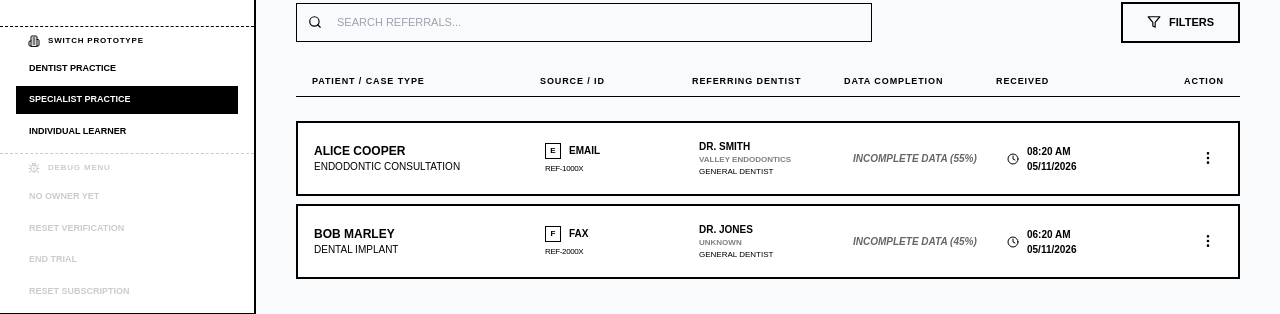
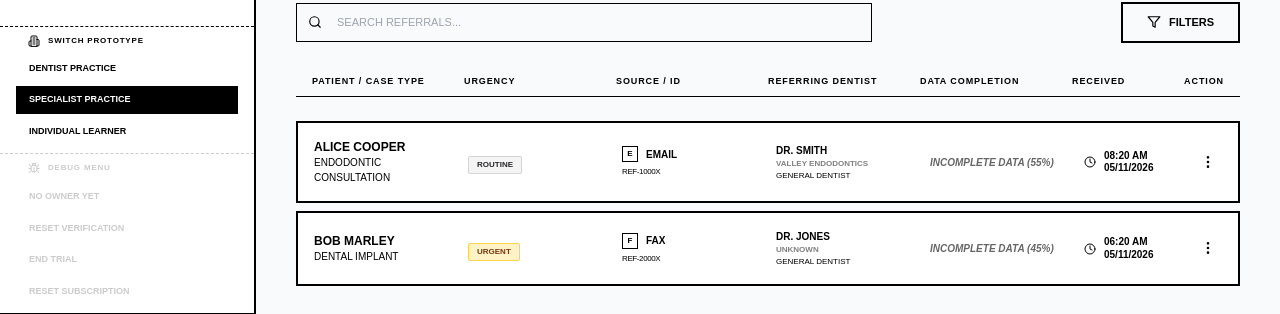
Before and after one commit to anton-g-kulikov/drtalk, a Next.js app: page /referrals in a window 1280 px wide. Shown: the part 388-702 px from the top of the page. Built offline with nearby package versions, Linux system fonts and the light colour scheme; no server answers; the database is empty.

Commit message:
feat: add urgency levels and visual indicators to referral records and dashboard views

```diff
--- a/src/app/dashboard/referral/[id]/ReferralDetailClient.tsx
+++ b/src/app/dashboard/referral/[id]/ReferralDetailClient.tsx
@@ -19,15 +19,16 @@ export default function ReferralDetailClient() {
 
   // Mock data for the specific referral
   const mockReferrals = [
-    { id: '1', patientName: 'Alice Cooper', type: 'Endodontic Consultation', source: 'Email', completion: 55, receivedAt: '08:20 AM\n05/11/2026', dentist: 'Dr. Smith', practice: 'Valley Endodontics' },
-    { id: '2', patientName: 'Bob Marley', type: 'Dental Implant', source: 'Fax', completion: 45, receivedAt: '06:20 AM\n05/11/2026', dentist: 'Dr. Jones', practice: 'unknown' },
-    { id: '3', patientName: 'Charlie Brown', type: 'Emergency Extraction', source: 'App', completion: 100, receivedAt: '10:20 AM\n05/10/2026', dentist: 'Dr. Miller', practice: 'Miller & Associates' },
-    { id: '4', patientName: 'David Bowie', type: 'Invisalign Eval', source: 'Web', completion: 88, receivedAt: '10:20 AM\n05/09/2026', dentist: 'Dr. White', practice: 'White Dental Group' },
-    { id: '5', patientName: 'Eve Online', type: 'Periodontal Surgery', source: 'Email', completion: 30, receivedAt: '09:20 AM\n05/11/2026', dentist: 'Dr. Black', practice: 'Black Family Dental' },
+    { id: '1', patientName: 'Alice Cooper', type: 'Endodontic Consultation', source: 'Email', completion: 55, receivedAt: '08:20 AM\n05/11/2026', dentist: 'Dr. Smith', practice: 'Valley Endodontics', urgency: 'Routine' as const },
+    { id: '2', patientName: 'Bob Marley', type: 'Dental Implant', source: 'Fax', completion: 45, receivedAt: '06:20 AM\n05/11/2026', dentist: 'Dr. Jones', practice: 'unknown', urgency: 'Urgent' as const },
+    { id: '3', patientName: 'Charlie Brown', type: 'Emergency Extraction', source: 'App', completion: 100, receivedAt: '10:20 AM\n05/10/2026', dentist: 'Dr. Miller', practice: 'Miller & Associates', urgency: 'Emergency' as const },
+    { id: '4', patientName: 'David Bowie', type: 'Invisalign Eval', source: 'Web', completion: 88, receivedAt: '10:20 AM\n05/09/2026', dentist: 'Dr. White', practice: 'White Dental Group', urgency: 'Routine' as const },
+    { id: '5', patientName: 'Eve Online', type: 'Periodontal Surgery', source: 'Email', completion: 30, receivedAt: '09:20 AM\n05/11/2026', dentist: 'Dr. Black', practice: 'Black Family Dental', urgency: 'Routine' as const },
   ];
 
   const resolvedId = Array.isArray(params.id) ? params.id[0] : params.id;
   const referral = mockReferrals.find(r => r.id === resolvedId) || mockReferrals[0];
+  const [urgency, setUrgency] = useState<'Routine' | 'Urgent' | 'Emergency'>(referral.urgency || 'Routine');
   const [practiceName, setPracticeName] = useState(referral.practice);
 
   const getStatusColor = (status: ReferralStatus) => {
@@ -60,6 +61,16 @@ export default function ReferralDetailClient() {
                 <span className={`px-2 py-0.5 border text-[9px] font-black uppercase rounded-sm ${getStatusColor(currentStatus)}`}>
                   {currentStatus === 'Received' ? 'Received (Review)' : currentStatus === 'Working on' ? 'Working on (In progress)' : currentStatus}
                 </span>
+                {urgency === 'Urgent' && (
+                  <span className="bg-amber-50 text-amber-800 border-amber-200 px-2 py-0.5 border text-[9px] font-black uppercase rounded-sm animate-pulse">
+                    Urgent
+                  </span>
+                )}
+                {urgency === 'Emergency' && (
+                  <span className="bg-red-50 text-red-800 border-red-200 px-2 py-0.5 border text-[9px] font-black uppercase rounded-sm animate-pulse">
+                    Emergency
+                  </span>
+                )}
               </div>
             </div>
           </div>
@@ -123,6 +134,16 @@ export default function ReferralDetailClient() {
                     <DataField label="Full Name" value={referral.patientName} edit={isEditorMode} />
                     <DataField label="Date of Birth" value="MAY 14, 1985" />
                     <DataField label="Contact Phone" value="(555) 012-3456" />
+                    <div className="space-y-1.5 pt-2">
+                      <label className="text-[8px] font-black uppercase tracking-wider text-muted-foreground block">Urgency</label>
+                      <span className={`inline-block text-[9px] font-black uppercase px-2 py-0.5 rounded-sm border ${
+                        urgency === 'Emergency' ? 'bg-red-100 text-red-900 border-red-300' :
+                        urgency === 'Urgent' ? 'bg-amber-100 text-amber-900 border-amber-300' :
+                        'bg-zinc-100 text-zinc-800 border-zinc-300'
+                      }`}>
+                        {urgency}
+                      </span>
+                    </div>
                   </div>
                 </section>
                 <section className="space-y-6">
--- a/src/app/dentist/dashboard/page.tsx
+++ b/src/app/dentist/dashboard/page.tsx
@@ -40,6 +40,7 @@ interface SentReferral {
   status: SentReferralStatus;
   lastUpdate: string;
   nextStep: string;
+  urgency?: 'Routine' | 'Urgent' | 'Emergency';
 }
 
 const sentReferrals: SentReferral[] = [
@@ -51,6 +52,7 @@ const sentReferrals: SentReferral[] = [
     status: 'Accepted',
     lastUpdate: '10:05 AM\n05/11/2026',
     nextStep: 'Specialist scheduling patient',
+    urgency: 'Routine',
   },
   {
     id: 'D-1002',
@@ -60,6 +62,7 @@ const sentReferrals: SentReferral[] = [
     status: 'Sent',
     lastUpdate: '08:20 AM\n05/11/2026',
     nextStep: 'Waiting for specialist review',
+    urgency: 'Urgent',
   },
   {
     id: 'D-1003',
@@ -69,6 +72,7 @@ const sentReferrals: SentReferral[] = [
     status: 'Scheduled',
     lastUpdate: '10:20 AM\n05/10/2026',
     nextStep: 'Appointment confirmed for Tuesday',
+    urgency: 'Emergency',
   },
   {
     id: 'D-1004',
@@ -78,6 +82,7 @@ const sentReferrals: SentReferral[] = [
     status: 'Completed',
     lastUpdate: '10:20 AM\n05/08/2026',
     nextStep: 'Case closed. Outcome report received.',
+    urgency: 'Routine',
   },
 ];
 
@@ -571,7 +576,15 @@ export default function DentistDashboardPage() {
                   >
                     <div className="grid grid-cols-1 md:grid-cols-12 gap-4 items-center">
                       <div className="md:col-span-4">
-                        <p className="text-xs font-black uppercase">{referral.patientName}</p>
+                        <div className="flex items-center gap-2">
+                          <p className="text-xs font-black uppercase">{referral.patientName}</p>
+                          {referral.urgency === 'Urgent' && (
+                            <span className="bg-amber-100 text-amber-900 border border-amber-300 text-[8px] font-black uppercase px-1 py-0.5 rounded-sm shrink-0">Urgent</span>
+                          )}
+                          {referral.urgency === 'Emergency' && (
+                            <span className="bg-red-100 text-red-900 border border-red-300 text-[8px] font-black uppercase px-1 py-0.5 rounded-sm shrink-0">Emergency</span>
+                          )}
+                        </div>
                         <p className="text-[9px] uppercase font-bold text-muted-foreground">{referral.type}</p>
                       </div>
                       <div className="md:col-span-4">
--- a/src/app/referrals/[id]/ReferralDetailClient.tsx
+++ b/src/app/referrals/[id]/ReferralDetailClient.tsx
@@ -21,15 +21,16 @@ export default function ReferralDetailClient({ id }: { id: string }) {
 
   // Mock data for the specific referral
   const mockReferrals = [
-    { id: '1', patientName: 'Alice Cooper', type: 'Endodontic Consultation', source: 'Email' as const, completion: 55, status: 'Received' as const, receivedAt: '08:20 AM\n05/11/2026', dentist: 'Dr. Smith', practice: 'Valley Endodontics' },
-    { id: '2', patientName: 'Bob Marley', type: 'Dental Implant', source: 'Fax' as const, completion: 45, status: 'Received' as const, receivedAt: '06:20 AM\n05/11/2026', dentist: 'Dr. Jones', practice: 'unknown' },
-    { id: '3', patientName: 'Charlie Brown', type: 'Emergency Extraction', source: 'App' as const, completion: 100, status: 'Working on' as const, receivedAt: '10:20 AM\n05/10/2026', dentist: 'Dr. Miller', practice: 'Miller & Associates' },
-    { id: '4', patientName: 'David Bowie', type: 'Invisalign Eval', source: 'Web' as const, completion: 88, status: 'Processed' as const, receivedAt: '10:20 AM\n05/09/2026', dentist: 'Dr. White', practice: 'White Dental Group' },
-    { id: '5', patientName: 'Eve Online', type: 'Periodontal Surgery', source: 'Email' as const, completion: 30, status: 'Working on' as const, receivedAt: '09:20 AM\n05/11/2026', dentist: 'Dr. Black', practice: 'Black Family Dental' },
+    { id: '1', patientName: 'Alice Cooper', type: 'Endodontic Consultation', source: 'Email' as const, completion: 55, status: 'Received' as const, receivedAt: '08:20 AM\n05/11/2026', dentist: 'Dr. Smith', practice: 'Valley Endodontics', urgency: 'Routine' as const },
+    { id: '2', patientName: 'Bob Marley', type: 'Dental Implant', source: 'Fax' as const, completion: 45, status: 'Received' as const, receivedAt: '06:20 AM\n05/11/2026', dentist: 'Dr. Jones', practice: 'unknown', urgency: 'Urgent' as const },
+    { id: '3', patientName: 'Charlie Brown', type: 'Emergency Extraction', source: 'App' as const, completion: 100, status: 'Working on' as const, receivedAt: '10:20 AM\n05/10/2026', dentist: 'Dr. Miller', practice: 'Miller & Associates', urgency: 'Emergency' as const },
+    { id: '4', patientName: 'David Bowie', type: 'Invisalign Eval', source: 'Web' as const, completion: 88, status: 'Processed' as const, receivedAt: '10:20 AM\n05/09/2026', dentist: 'Dr. White', practice: 'White Dental Group', urgency: 'Routine' as const },
+    { id: '5', patientName: 'Eve Online', type: 'Periodontal Surgery', source: 'Email' as const, completion: 30, status: 'Working on' as const, receivedAt: '09:20 AM\n05/11/2026', dentist: 'Dr. Black', practice: 'Black Family Dental', urgency: 'Routine' as const },
   ];
 
   const referral = mockReferrals.find(r => r.id === id) || mockReferrals[0];
   const [currentStatus, setCurrentStatus] = useState<ReferralStatus>(referral.status);
+  const [urgency, setUrgency] = useState<'Routine' | 'Urgent' | 'Emergency'>(referral.urgency || 'Routine');
   const [practiceName, setPracticeName] = useState(referral.practice);
   const targetPractice = practiceName && practiceName !== 'unknown' ? practiceName : referral.dentist;
 
@@ -93,6 +94,16 @@ export default function ReferralDetailClient({ id }: { id: string }) {
                 <span className={`px-2 py-0.5 border text-[9px] font-black uppercase rounded-sm ${getStatusColor(currentStatus)}`}>
                   {currentStatus === 'Received' ? 'Received (Review)' : currentStatus === 'Working on' ? 'Working on (In progress)' : currentStatus}
                 </span>
+                {urgency === 'Urgent' && (
+                  <span className="bg-amber-50 text-amber-800 border-amber-200 px-2 py-0.5 border text-[9px] font-black uppercase rounded-sm animate-pulse">
+                    Urgent
+                  </span>
+                )}
+                {urgency === 'Emergency' && (
+                  <span className="bg-red-50 text-red-800 border-red-200 px-2 py-0.5 border text-[9px] font-black uppercase rounded-sm animate-pulse">
+                    Emergency
+                  </span>
+                )}
               </div>
               <div className="flex items-center gap-4">
                 <h1 className="text-2xl sm:text-4xl font-black uppercase tracking-tighter">{referral.patientName}</h1>
@@ -215,6 +226,16 @@ export default function ReferralDetailClient({ id }: { id: string }) {
                     <DataField label="Full Name" value={referral.patientName} edit={isEditorMode} />
                     <DataField label="Date of Birth" value="MAY 14, 1985" edit={isEditorMode} />
                     <DataField label="Contact Phone" value="(555) 012-3456" edit={isEditorMode} />
+                    <div className="space-y-1.5 pt-2">
+                      <label className="text-[8px] font-black uppercase tracking-wider text-muted-foreground block">Urgency</label>
+                      <span className={`inline-block text-[9px] font-black uppercase px-2 py-0.5 rounded-sm border ${
+                        urgency === 'Emergency' ? 'bg-red-100 text-red-900 border-red-300' :
+                        urgency === 'Urgent' ? 'bg-amber-100 text-amber-900 border-amber-300' :
+                        'bg-zinc-100 text-zinc-800 border-zinc-300'
+                      }`}>
+                        {urgency}
+                      </span>
+                    </div>
                   </div>
                 </section>
                 <section className="space-y-6">
--- a/src/app/referrals/page.tsx
+++ b/src/app/referrals/page.tsx
@@ -19,14 +19,15 @@ interface Referral {
   dentist: string;
   specialist: string;
   practice?: string;
+  urgency?: 'Routine' | 'Urgent' | 'Emergency';
 }
 
 const mockReferrals: Referral[] = [
-  { id: '1', patientName: 'Alice Cooper', type: 'Endodontic Consultation', source: 'Email', completion: 55, status: 'Received', receivedAt: '08:20 AM\n05/11/2026', dentist: 'Dr. Smith', specialist: 'Valley Endodontics', practice: 'Valley Endodontics' },
-  { id: '2', patientName: 'Bob Marley', type: 'Dental Implant', source: 'Fax', completion: 45, status: 'Received', receivedAt: '06:20 AM\n05/11/2026', dentist: 'Dr. Jones', specialist: 'Downtown Oral Surgery', practice: 'unknown' },
-  { id: '3', patientName: 'Charlie Brown', type: 'Emergency Extraction', source: 'App', completion: 100, status: 'Working on', receivedAt: '10:20 AM\n05/10/2026', dentist: 'Dr. Miller', specialist: 'Metro Orthodontics', practice: 'Miller & Associates' },
-  { id: '4', patientName: 'David Bowie', type: 'Invisalign Eval', source: 'Web', completion: 88, status: 'Processed', receivedAt: '10:20 AM\n05/09/2026', dentist: 'Dr. White', specialist: 'Arizona Periodontics', practice: 'White Dental Group' },
-  { id: '5', patientName: 'Eve Online', type: 'Periodontal Surgery', source: 'Email', completion: 30, status: 'Working on', receivedAt: '09:20 AM\n05/11/2026', dentist: 'Dr. Black', specialist: 'Valley Endodontics', practice: 'Black Family Dental' },
+  { id: '1', patientName: 'Alice Cooper', type: 'Endodontic Consultation', source: 'Email', completion: 55, status: 'Received', receivedAt: '08:20 AM\n05/11/2026', dentist: 'Dr. Smith', specialist: 'Valley Endodontics', practice: 'Valley Endodontics', urgency: 'Routine' },
+  { id: '2', patientName: 'Bob Marley', type: 'Dental Implant', source: 'Fax', completion: 45, status: 'Received', receivedAt: '06:20 AM\n05/11/2026', dentist: 'Dr. Jones', specialist: 'Downtown Oral Surgery', practice: 'unknown', urgency: 'Urgent' },
+  { id: '3', patientName: 'Charlie Brown', type: 'Emergency Extraction', source: 'App', completion: 100, status: 'Working on', receivedAt: '10:20 AM\n05/10/2026', dentist: 'Dr. Miller', specialist: 'Metro Orthodontics', practice: 'Miller & Associates', urgency: 'Emergency' },
+  { id: '4', patientName: 'David Bowie', type: 'Invisalign Eval', source: 'Web', completion: 88, status: 'Processed', receivedAt: '10:20 AM\n05/09/2026', dentist: 'Dr. White', specialist: 'Arizona Periodontics', practice: 'White Dental Group', urgency: 'Routine' },
+  { id: '5', patientName: 'Eve Online', type: 'Periodontal Surgery', source: 'Email', completion: 30, status: 'Working on', receivedAt: '09:20 AM\n05/11/2026', dentist: 'Dr. Black', specialist: 'Valley Endodontics', practice: 'Black Family Dental', urgency: 'Routine' },
 ];
 
 import { useVerification } from '@/components/VerificationContext';
@@ -205,11 +206,12 @@ export default function ReferralsPage() {
 
             {/* List Headers */}
             <div className={`hidden md:grid grid-cols-12 px-4 py-2 text-[9px] font-bold uppercase text-muted-foreground tracking-widest border-b border-black mt-4`}>
-              <div className={isDentist ? "col-span-4" : "col-span-3"}>Patient / Case Type</div>
+              <div className={isDentist ? "col-span-3" : "col-span-2"}>Patient / Case Type</div>
+              <div className={isDentist ? "col-span-2" : "col-span-2"}>Urgency</div>
               <div className="col-span-2">Source / ID</div>
               <div className={isDentist ? "col-span-3" : "col-span-2"}>{isDentist ? 'Specialist Practice' : 'Referring Dentist'}</div>
               {!isDentist && <div className="col-span-2">Data Completion</div>}
-              <div className="col-span-2">{isDentist ? 'Last Update' : 'Received'}</div>
+              <div className="col-span-1">{isDentist ? 'Last Update' : 'Received'}</div>
               <div className="col-span-1 text-right">Action</div>
             </div>
 
@@ -223,9 +225,18 @@ export default function ReferralsPage() {
                     className="wireframe-card p-4 hover:bg-gray-50 cursor-pointer transition-all group"
                   >
                     <div className="grid grid-cols-1 md:grid-cols-12 items-center gap-4">
-                      <div className={isDentist ? "col-span-4" : "col-span-3"}>
+                      <div className={isDentist ? "col-span-3" : "col-span-2"}>
                         <p className="font-bold uppercase text-xs">{referral.patientName}</p>
                         <p className="text-[10px] text-muted-foreground uppercase">{referral.type}</p>
+                      </div>
+                      <div className={isDentist ? "col-span-2" : "col-span-2"}>
+                        <span className={`inline-block text-[8px] font-black uppercase px-2 py-0.5 rounded-sm border ${
+                          referral.urgency === 'Emergency' ? 'bg-red-100 text-red-900 border-red-300' :
+                          referral.urgency === 'Urgent' ? 'bg-amber-100 text-amber-900 border-amber-300' :
+                          'bg-zinc-100 text-zinc-800 border-zinc-300'
+                        }`}>
+                          {referral.urgency || 'Routine'}
+                        </span>
                       </div>
                       <div className="col-span-2">
                         <div className="flex items-center gap-2">
@@ -252,10 +263,10 @@ export default function ReferralsPage() {
                           </div>
                         </div>
                       )}
-                      <div className="col-span-2">
+                      <div className="col-span-1">
                         <div className="flex items-center gap-2 text-muted-foreground">
-                          <Clock size={12} />
-                          <span className="text-[10px] font-bold uppercase whitespace-pre-line">{referral.receivedAt}</span>
+                          <Clock size={12} className="shrink-0" />
+                          <span className="text-[10px] font-bold uppercase whitespace-pre-line leading-tight">{referral.receivedAt}</span>
                         </div>
                       </div>
                       <div className="col-span-1 text-right">
```
